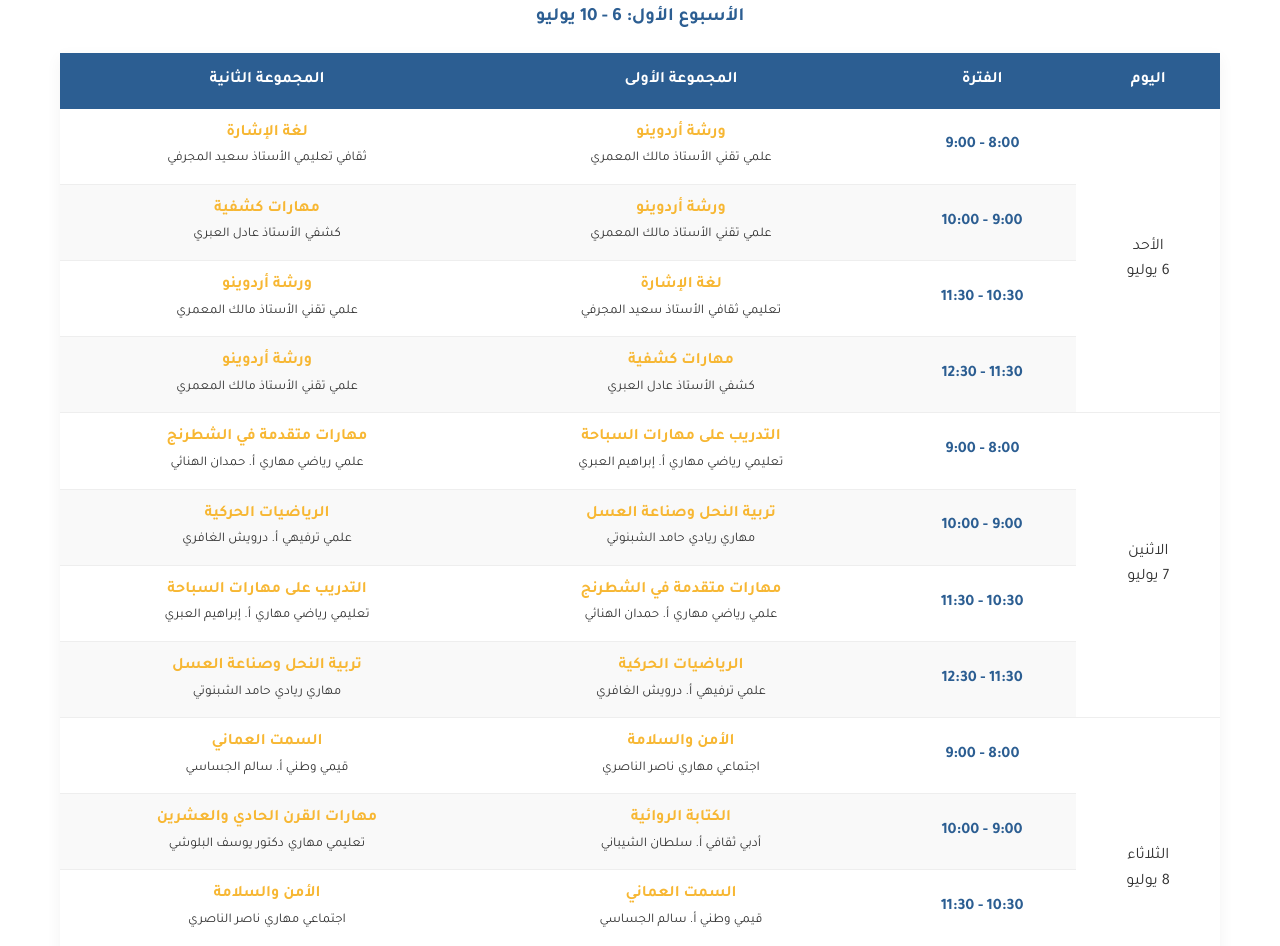
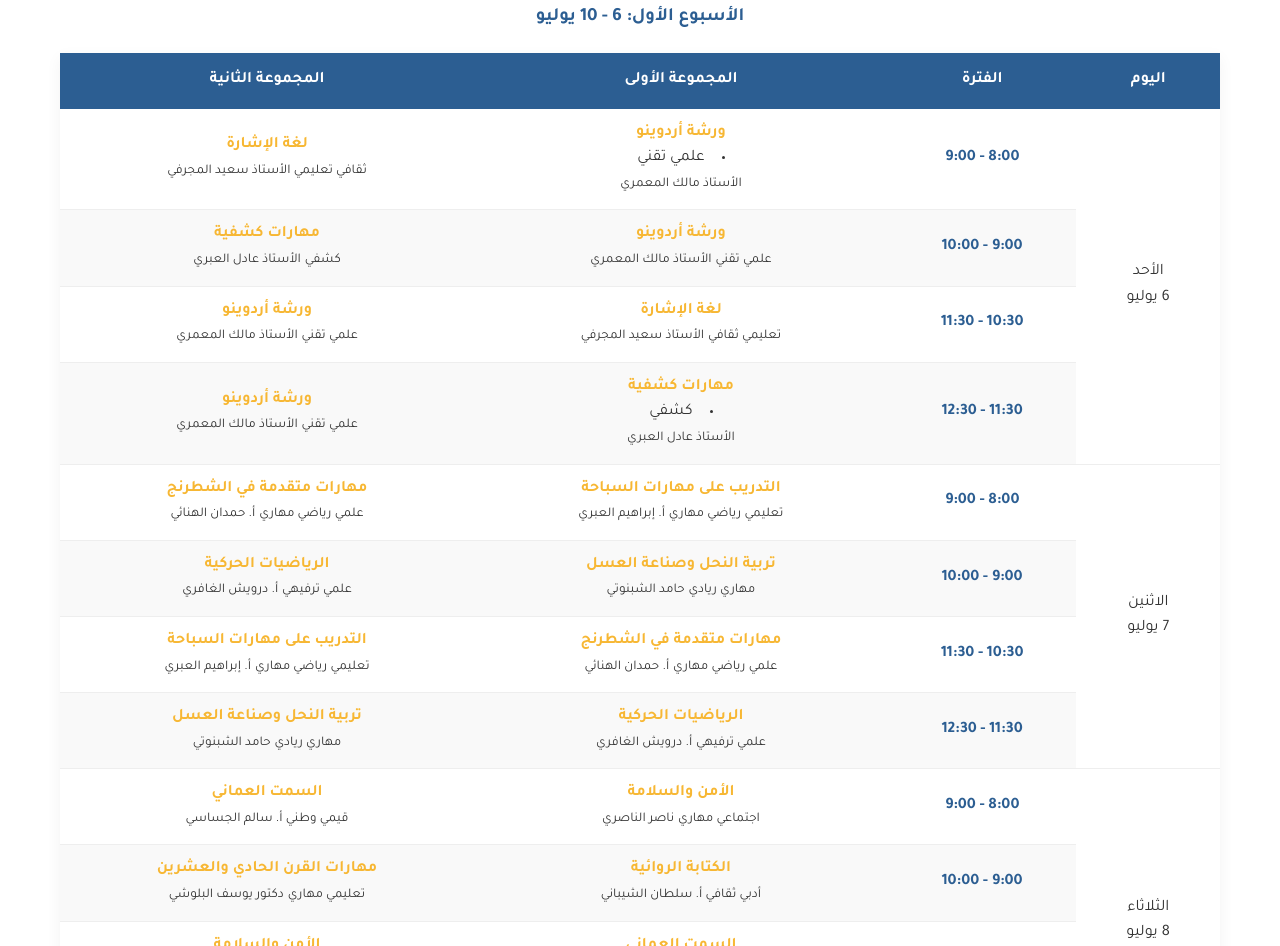
Before and after one commit to sultanalwaeli/huthifa, a plain HTML site: page index.html in a window 1280 px wide. Shown: the part 2250-3196 px from the top of the page. Drawn offline with Linux system fonts and the light colour scheme.

Commit message:
Update index.html

```diff
--- a/index.html
+++ b/index.html
@@ -761,7 +761,7 @@
                                 <td class="time-slot">8:00 - 9:00</td>
                                 <td>
                                     <span class="workshop-name">ورشة أردوينو</span><br>
-                                    <small>علمي تقني</small>
+                                    <li>علمي تقني</li>
                                       <small>الأستاذ مالك المعمري</small>
                                 </td>
                                 <td>
@@ -800,7 +800,7 @@
                                 <td class="time-slot">11:30 - 12:30</td>
                                 <td>
                                     <span class="workshop-name">مهارات كشفية</span><br>
-                                      <small> كشفي</small>
+                                      <li> كشفي</li>
                                       <small>الأستاذ عادل العبري </small>
                                 </td>
                                 <td>
```
